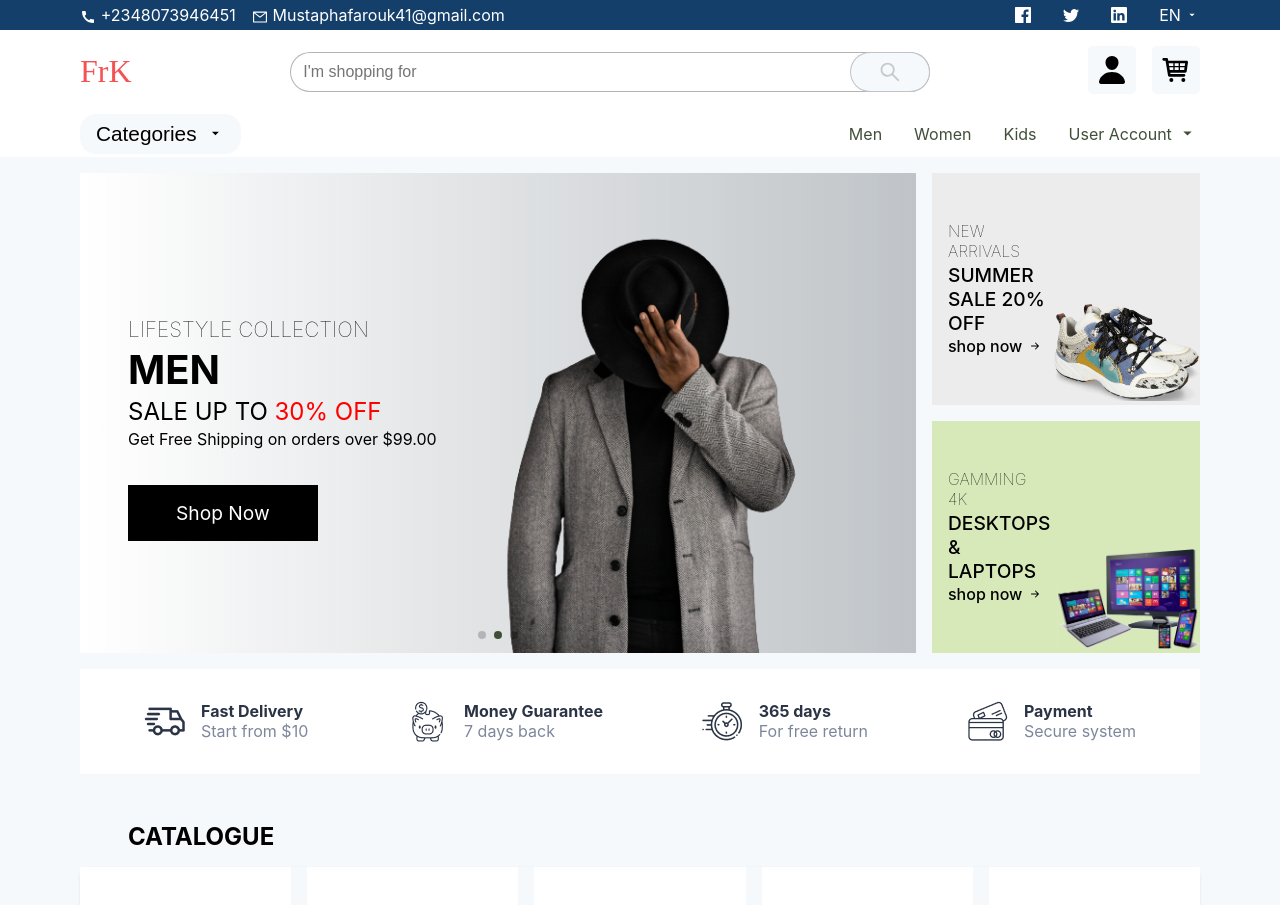
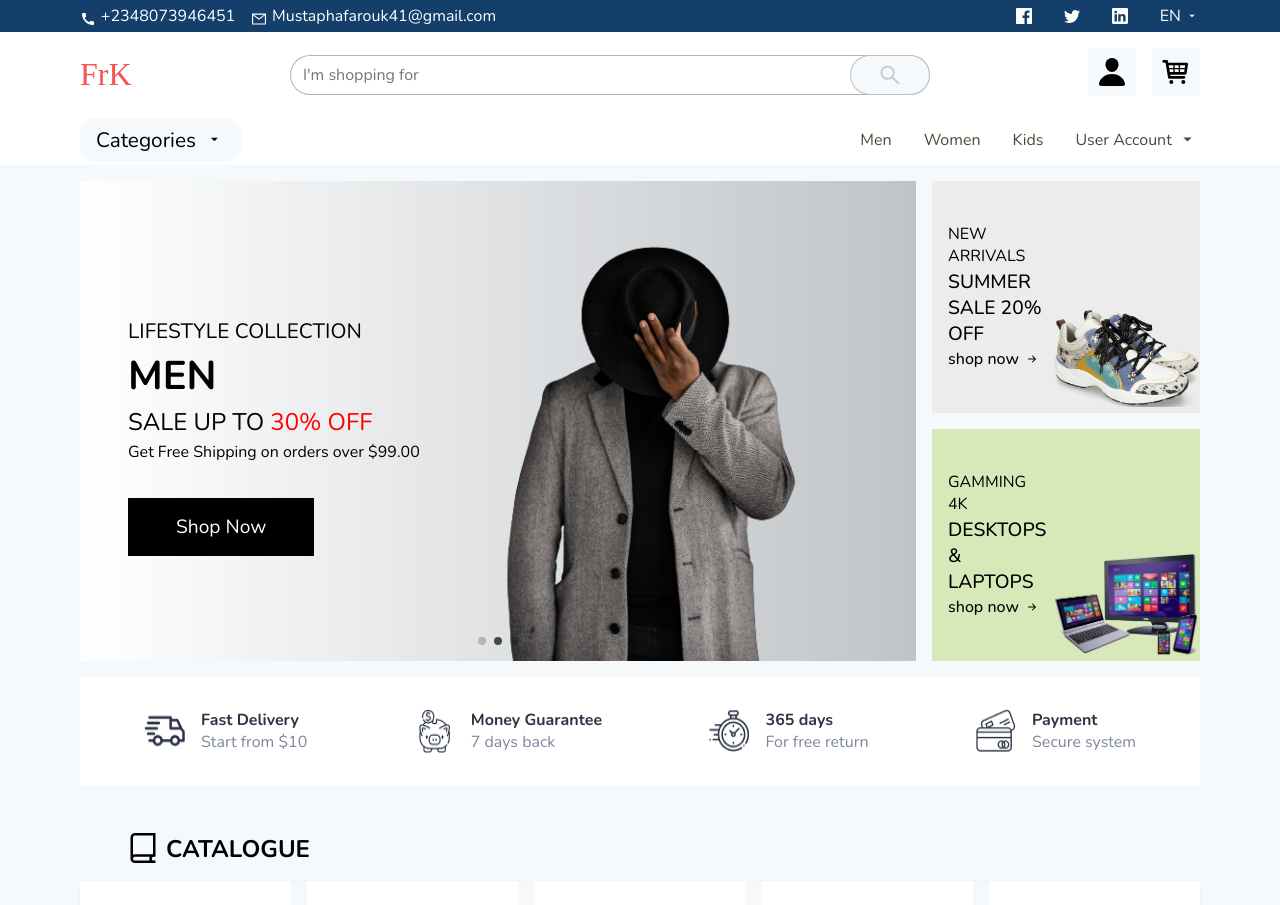
Before and after one commit to Farouk-ayo/ecommerce-, a React (Create React App) app: page / in a window 1280 px wide. Shown: the top 905 px of the page. Built offline with nearby package versions, Linux system fonts and the light colour scheme.

Commit message:
changed font and fix price issues

```diff
--- a/src/UI/Body/Catalogue/Catalogue.js
+++ b/src/UI/Body/Catalogue/Catalogue.js
@@ -4,11 +4,16 @@ import furnitures from "../../../assets/furnitures.png";
 import electronics from "../../../assets/electronics.png";
 import toys from "../../../assets/toys.png";
 import clothes from "../../../assets/clothes.png";
+import { GrCatalogOption } from "react-icons/gr";
 
 const Catalogue = () => {
   return (
     <section className={classes.catalogue}>
-      <h2>Catalogue</h2>
+      <div className={classes.headCat}>
+        <GrCatalogOption color="#f55353" size={30} />
+
+        <h2>Catalogue</h2>
+      </div>
 
       <div className={classes.catSection}>
         <div className={classes.clothes}>
--- a/src/UI/Body/Catalogue/Catalogue.module.css
+++ b/src/UI/Body/Catalogue/Catalogue.module.css
@@ -3,14 +3,18 @@
   flex-direction: column;
 
   padding: 2rem 5rem;
-
   background-color: #f6f9fc;
 }
 
-.catalogue h2 {
+.headCat h2 {
   font-size: 1.5rem;
+  text-transform: uppercase;
+}
+
+.headCat {
+  display: flex;
+  gap: 0.5rem;
   padding: 1rem 3rem;
-  text-transform: uppercase;
 }
 
 .catSection {
--- a/src/UI/Body/Gender/Store.js
+++ b/src/UI/Body/Gender/Store.js
@@ -90,7 +90,7 @@ export const Store = {
       [Dinningtable, "Dinning Table", "", "25", "10"],
     ],
     Electronics: [
-      [digitalclock, "Digital Clock", "", "10", "11"],
+      [digitalclock, "Digital Clock", "45", "10", "11"],
       [DjSpeaker, "Dj Speaker", "45", "9", "12"],
       [GameController, "Game Controller", "23", "12", "13"],
       [Headphone, "Headphone", "12", "19", "14"],
@@ -143,7 +143,7 @@ export const Store = {
       [cartoon, "Cartoon", "45", "9", "42"],
     ],
     Toys: [
-      [assortmentkidstoys, "Assortment Toys", "", "14", "43"],
+      [assortmentkidstoys, "Assortment Toys", "40", "14", "43"],
       [babytoy, "Baby Toy", "30", "14", "44"],
       [fishercornpopper, "Corn Popper", "45", "10", "45"],
       [girafeehead, "Girafee Head", "19", "18", "46"],
--- a/src/UI/Body/catalogue/Catalogue.module.css
+++ b/src/UI/Body/catalogue/Catalogue.module.css
@@ -3,14 +3,18 @@
   flex-direction: column;
 
   padding: 2rem 5rem;
-
   background-color: #f6f9fc;
 }
 
-.catalogue h2 {
+.headCat h2 {
   font-size: 1.5rem;
+  text-transform: uppercase;
+}
+
+.headCat {
+  display: flex;
+  gap: 0.5rem;
   padding: 1rem 3rem;
-  text-transform: uppercase;
 }
 
 .catSection {
--- a/src/index.css
+++ b/src/index.css
@@ -1,8 +1,11 @@
+/* @import url("https://fonts.googleapis.com/css2?family=Montserrat:ital,wght@0,200;0,300;0,400;0,500;0,600;0,700;1,200;1,300;1,400;1,500;1,600;1,700&display=swap"); */
+
+/* @import url("https://fonts.googleapis.com/css2?family=Oswald:wght@200;300;400;500;600;700&display=swap"); */
+
+@import url("https://fonts.googleapis.com/css2?family=Nunito:ital,wght@0,200;0,300;0,400;0,500;0,600;0,700;1,200;1,300;1,400;1,500;1,600;1,700&display=swap");
+
 body {
   margin: 0;
-  font-family: -apple-system, BlinkMacSystemFont, "Segoe UI", "Roboto", "Oxygen",
-    "Ubuntu", "Cantarell", "Fira Sans", "Droid Sans", "Helvetica Neue",
-    sans-serif;
   -webkit-font-smoothing: antialiased;
   -moz-osx-font-smoothing: grayscale;
 }
@@ -10,4 +13,7 @@ body {
 * {
   padding: 0;
   margin: 0;
+  /* font-family: ; */
+  /* font-family: "Oswald", sans-serif; */
+  font-family: "Nunito", sans-serif;
 }
```
Also changed, not shown: src/UI/Body/catalogue/Catalogue.js (+6 -1 lines).
